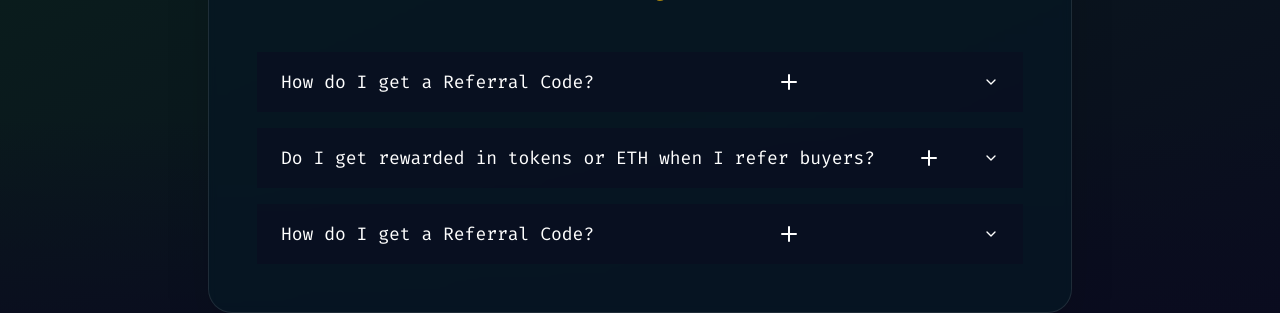
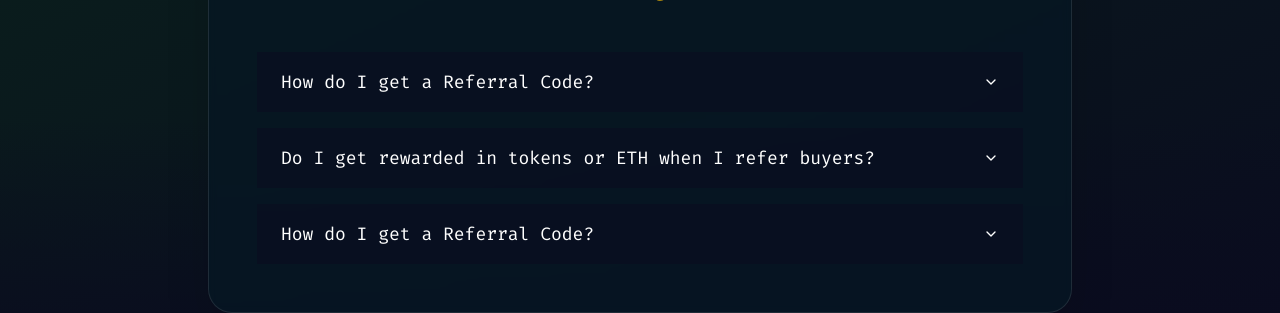
Before and after one commit to BadriVishalPadhy/Assignment-Landing-page, a React (Vite) app: page / in a window 1280 px wide. Shown: the part 2203-2516 px from the top of the page. Built offline with nearby package versions, Linux system fonts and the light colour scheme; a web font is replaced by a local one.

Commit message:
fixes/faqs-section-plus-removed

```diff
--- a/src/components/faq-section.tsx
+++ b/src/components/faq-section.tsx
@@ -53,7 +53,7 @@ export const FaqSection: FC = () => {
                 >
                   <AccordionTrigger className="px-6 py-4 hover:no-underline hover:bg-white/5 transition-colors">
                     <span className="text-lg font-normal">{faq.question}</span>
-                    <Plus className="h-6 w-6 shrink-0 transition-transform duration-200" />
+
                   </AccordionTrigger>
                   <AccordionContent className="px-6 pb-4">
                     <p className="text-gray-400">{faq.answer}</p>
```
